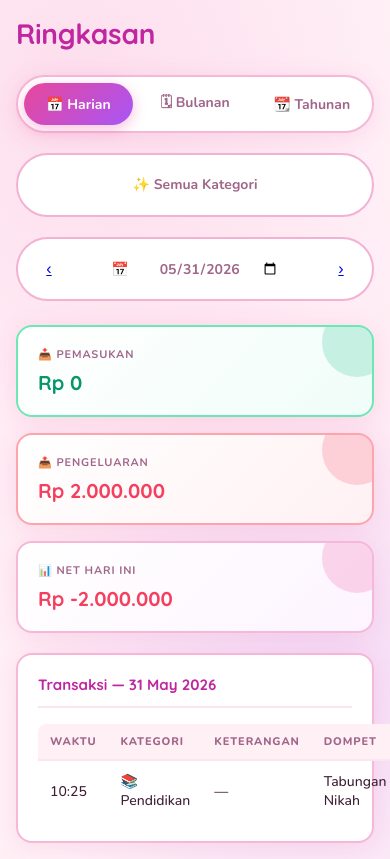
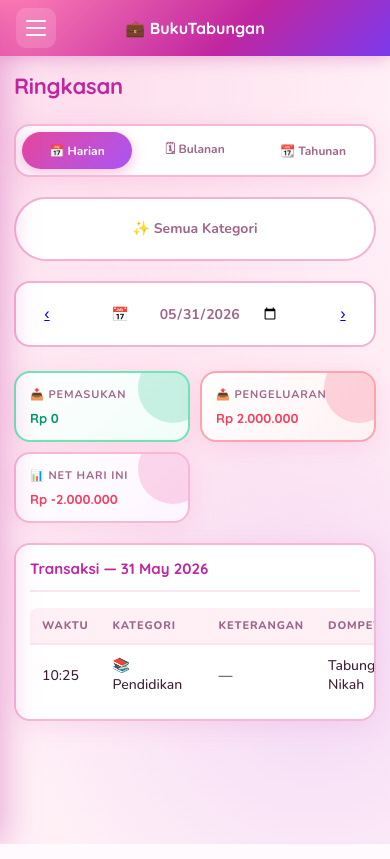
Before and after one commit to kusmedihana-bot/BukuTabungan, a PHP site: page /summary.php in a window 390 px wide. Run offline with PHP 8.4, Linux system fonts and the light colour scheme; data comes from the database, SQL or seed files in the repository.

Commit message:
feat: mobile-friendly with hamburger sidebar drawer
- Fixed topbar shown on mobile with hamburger + brand
- Sidebar slides in as drawer (translateX) on mobile
- Animated hamburger → X on open
- Dark blurred overlay closes sidebar on tap
- ✕ close button inside sidebar
- Responsive stats grid (2-col), stacked content grid
- Horizontal scroll for tables on small screens
- Summary tabs scroll horizontally on mobile

```diff
--- a/assets/css/style.css
+++ b/assets/css/style.css
@@ -606,3 +606,130 @@ select.form-control{
 
     background-image:none;
 }
+/* ══════════════════════════════════════
+   MOBILE TOPBAR
+══════════════════════════════════════ */
+.mobile-topbar {
+    display: none;
+    position: fixed;
+    top: 0; left: 0; right: 0;
+    z-index: 200;
+    height: 56px;
+    background: linear-gradient(135deg, #ff80b5 0%, #c026a0 60%, #7c3aed 100%);
+    align-items: center;
+    justify-content: space-between;
+    padding: 0 16px;
+    box-shadow: 0 2px 16px rgba(192,38,160,0.3);
+}
+.mobile-brand {
+    font-family: 'Quicksand', sans-serif;
+    font-weight: 700;
+    font-size: 16px;
+    color: #fff;
+}
+.hamburger {
+    width: 40px; height: 40px;
+    display: flex;
+    flex-direction: column;
+    justify-content: center;
+    align-items: center;
+    gap: 5px;
+    background: rgba(255,255,255,0.15);
+    border: none;
+    border-radius: 10px;
+    cursor: pointer;
+    padding: 0;
+    transition: background 0.2s;
+}
+.hamburger:hover { background: rgba(255,255,255,0.25); }
+.hamburger span {
+    display: block;
+    width: 20px; height: 2px;
+    background: #fff;
+    border-radius: 2px;
+    transition: all 0.3s;
+    transform-origin: center;
+}
+.hamburger.open span:nth-child(1) { transform: translateY(7px) rotate(45deg); }
+.hamburger.open span:nth-child(2) { opacity: 0; transform: scaleX(0); }
+.hamburger.open span:nth-child(3) { transform: translateY(-7px) rotate(-45deg); }
+
+.sidebar-close {
+    display: none;
+    margin-left: auto;
+    background: rgba(255,255,255,0.15);
+    border: none;
+    color: #fff;
+    font-size: 16px;
+    width: 32px; height: 32px;
+    border-radius: 8px;
+    cursor: pointer;
+    align-items: center;
+    justify-content: center;
+    transition: background 0.2s;
+    flex-shrink: 0;
+}
+.sidebar-close:hover { background: rgba(255,255,255,0.3); }
+
+.sidebar-overlay {
+    display: none;
+    position: fixed;
+    inset: 0;
+    background: rgba(0,0,0,0.45);
+    z-index: 299;
+    backdrop-filter: blur(2px);
+    opacity: 0;
+    transition: opacity 0.3s;
+}
+.sidebar-overlay.visible { display: block; opacity: 1; }
+
+/* ══════════════════════════════════════
+   MOBILE RESPONSIVE
+══════════════════════════════════════ */
+@media (max-width: 768px) {
+    .mobile-topbar { display: flex; }
+
+    .main-content { padding: 72px 14px 24px; }
+
+    .sidebar {
+        display: flex !important;
+        position: fixed;
+        top: 0; left: 0;
+        height: 100vh;
+        z-index: 300;
+        transform: translateX(-100%);
+        transition: transform 0.3s cubic-bezier(.4,0,.2,1);
+        width: 260px;
+        box-shadow: 4px 0 32px rgba(192,38,160,0.35);
+    }
+    .sidebar.open { transform: translateX(0); }
+
+    .sidebar-close { display: flex; }
+
+    .sidebar-brand { padding-bottom: 20px; margin-bottom: 12px; }
+
+    .page-title { font-size: 22px; }
+
+    .stats-grid { grid-template-columns: repeat(2, 1fr); gap: 10px; }
+    .stat-card { padding: 14px; }
+    .stat-card .stat-value { font-size: 15px; }
+
+    .wallets-grid { grid-template-columns: 1fr; gap: 10px; }
+
+    .content-section { overflow-x: auto; padding: 14px; }
+    .data-table { min-width: 500px; }
+
+    .content-grid { grid-template-columns: 1fr; gap: 14px; }
+
+    .summary-tabs { border-radius: 16px; flex-wrap: nowrap; overflow-x: auto; }
+    .tab-btn { font-size: 12px; padding: 8px 10px; white-space: nowrap; }
+
+    .date-nav { height: auto; padding: 12px; border-radius: 16px; }
+    .btn-full { border-radius: 14px; }
+}
+
+@media (max-width: 480px) {
+    .stats-grid { grid-template-columns: 1fr 1fr; }
+    .stat-card .stat-value { font-size: 13px; }
+    .data-table .hide-xs { display: none; }
+}
--- a/includes/header.php
+++ b/includes/header.php
@@ -6,23 +6,38 @@
     <title><?= htmlspecialchars($pageTitle ?? 'BukuTabungan') ?> — BukuTabungan</title>
     <link rel="preconnect" href="https://fonts.googleapis.com">
     <link href="https://fonts.googleapis.com/css2?family=Nunito:wght@400;500;600;700;800;900&family=Quicksand:wght@500;600;700&display=swap" rel="stylesheet">
-    <link rel="stylesheet" href="/assets/css/style.css">
+    <link rel="stylesheet" href="/bukutabungan/assets/css/style.css">
 </head>
 <body>
 <div class="app-wrapper">
-    <nav class="sidebar">
+
+    <!-- Mobile top bar -->
+    <header class="mobile-topbar">
+        <button class="hamburger" id="hamburgerBtn" aria-label="Toggle menu">
+            <span></span><span></span><span></span>
+        </button>
+        <span class="mobile-brand">💼 BukuTabungan</span>
+        <div style="width:40px"></div>
+    </header>
+
+    <!-- Overlay -->
+    <div class="sidebar-overlay" id="sidebarOverlay"></div>
+
+    <nav class="sidebar" id="sidebar">
         <div class="sidebar-brand">
             <span class="brand-icon">💼</span>
             <span class="brand-name">BukuTabungan</span>
+            <button class="sidebar-close" id="sidebarClose" aria-label="Close menu">✕</button>
         </div>
         <ul class="nav-links">
-            <li><a href="/index.php" class="<?= basename($_SERVER['PHP_SELF']) === 'index.php' ? 'active' : '' ?>"><span class="nav-icon">🏠</span> Dashboard</a></li>
-            <li><a href="/transactions.php" class="<?= basename($_SERVER['PHP_SELF']) === 'transactions.php' ? 'active' : '' ?>"><span class="nav-icon">💸</span> Transaksi</a></li>
-            <li><a href="/wallets.php" class="<?= basename($_SERVER['PHP_SELF']) === 'wallets.php' ? 'active' : '' ?>"><span class="nav-icon">👛</span> Dompet</a></li>
-            <li><a href="/categories.php" class="<?= basename($_SERVER['PHP_SELF']) === 'categories.php' ? 'active' : '' ?>"><span class="nav-icon">🏷️</span> Kategori</a></li>
-            <li><a href="/summary.php" class="<?= basename($_SERVER['PHP_SELF']) === 'summary.php' ? 'active' : '' ?>"><span class="nav-icon">📊</span> Ringkasan</a></li>
+            <li><a href="/bukutabungan/index.php" class="<?= basename($_SERVER['PHP_SELF']) === 'index.php' ? 'active' : '' ?>"><span class="nav-icon">🏠</span> Dashboard</a></li>
+            <li><a href="/bukutabungan/transactions.php" class="<?= basename($_SERVER['PHP_SELF']) === 'transactions.php' ? 'active' : '' ?>"><span class="nav-icon">💸</span> Transaksi</a></li>
+            <li><a href="/bukutabungan/wallets.php" class="<?= basename($_SERVER['PHP_SELF']) === 'wallets.php' ? 'active' : '' ?>"><span class="nav-icon">👛</span> Dompet</a></li>
+            <li><a href="/bukutabungan/categories.php" class="<?= basename($_SERVER['PHP_SELF']) === 'categories.php' ? 'active' : '' ?>"><span class="nav-icon">🏷️</span> Kategori</a></li>
+            <li><a href="/bukutabungan/summary.php" class="<?= basename($_SERVER['PHP_SELF']) === 'summary.php' ? 'active' : '' ?>"><span class="nav-icon">📊</span> Ringkasan</a></li>
         </ul>
     </nav>
+
     <main class="main-content">
         <div class="page-header">
             <h1 class="page-title"><?= htmlspecialchars($pageTitle ?? 'Dashboard') ?></h1>
```
Also changed, not shown: assets/js/app.js (+36 -9 lines).
